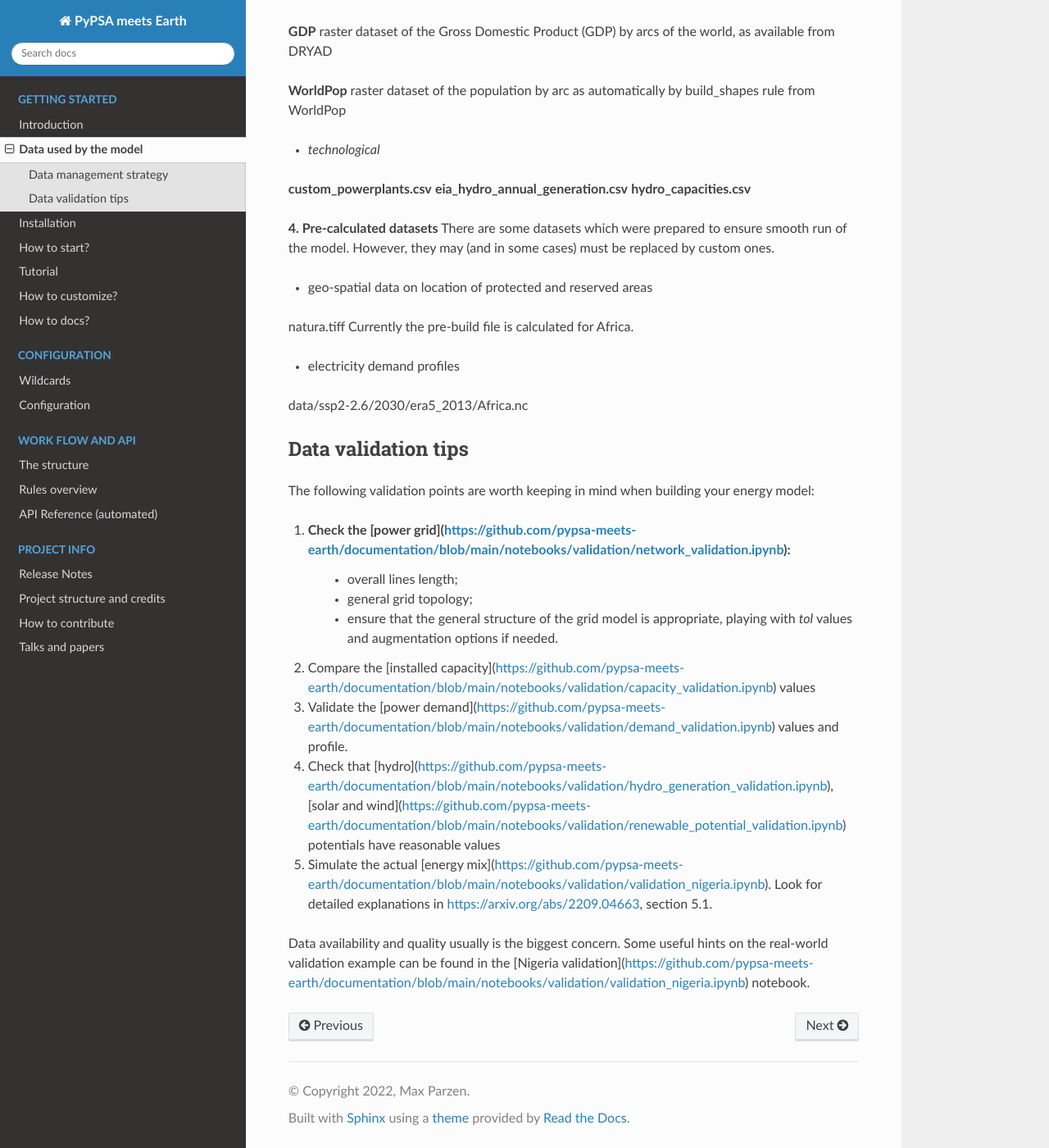
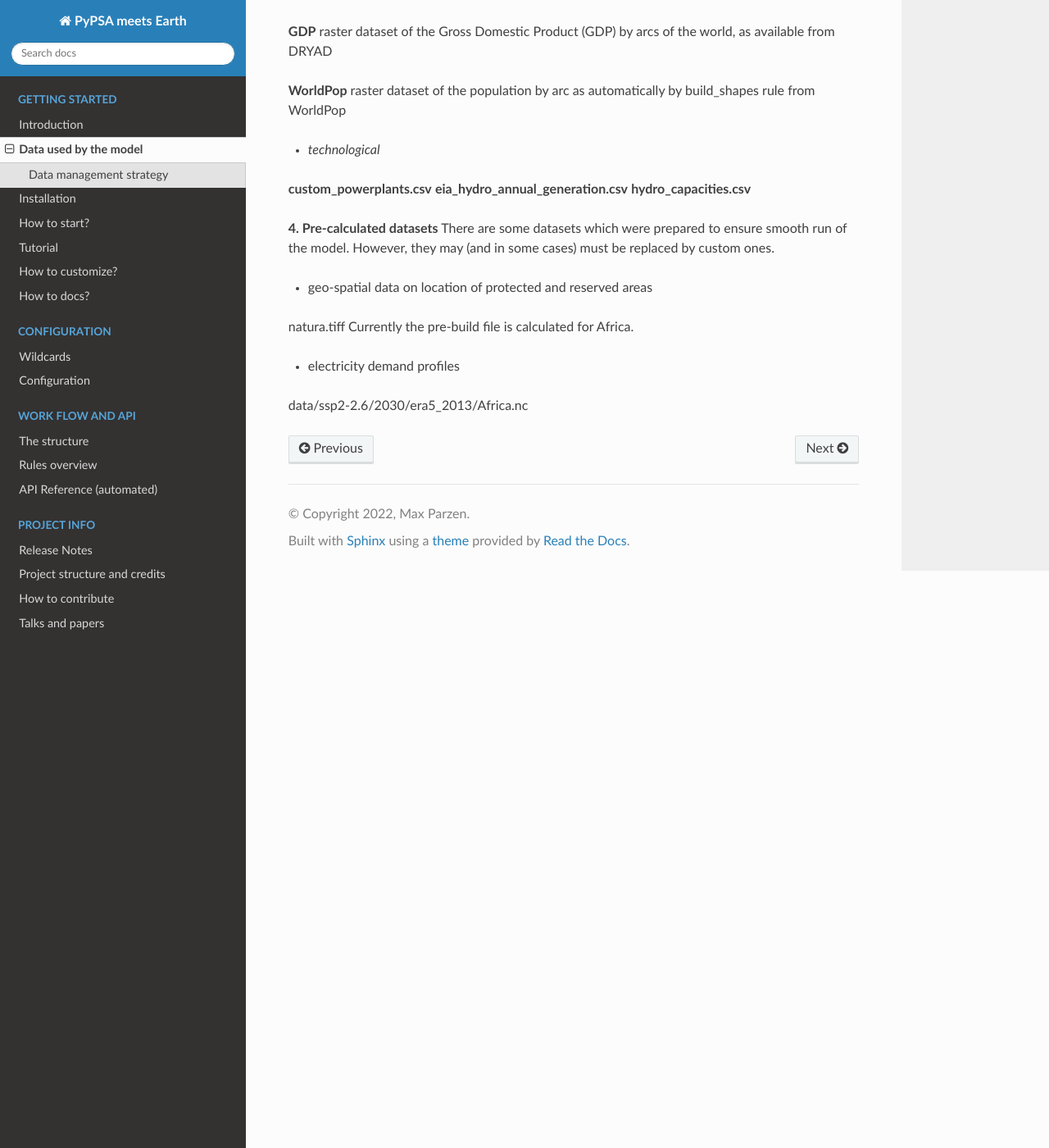
Before and after one commit to pypsa-meets-earth/pypsa-earth, a Sphinx documentation site: the page built from doc/data_workflow.rst, in a window 1280 px wide and 1400 px high, scrolled down 1845 px. Shown: the whole window at 82% size. Built offline with Sphinx 7.4.7 and the Read the Docs theme 2.0.0, drawn with Linux system fonts in a browser that asks for light colours; pages that are not in the unit, such as notebooks, are missing from menus; the version number could not be read and is left out.

Commit message:
Comment-out mentions of the notebooks

```diff
--- a/doc/data_workflow.rst
+++ b/doc/data_workflow.rst
@@ -78,24 +78,24 @@ Currently the pre-build file is calculated for Africa.
 - electricity demand profiles
 data/ssp2-2.6/2030/era5_2013/Africa.nc
 
-.. _data_validation_tips:
+.. .. _data_validation_tips:
 
-Data validation tips
-===================================
+.. Data validation tips
+.. ===================================
 
-The following validation points are worth keeping in mind when building your energy model:
+.. The following validation points are worth keeping in mind when building your energy model:
 
-1. Check the [power grid](https://github.com/pypsa-meets-earth/documentation/blob/main/notebooks/validation/network_validation.ipynb):
-    - overall lines length;
-    - general grid topology;
-    - ensure that the general structure of the grid model is appropriate, playing with `tol` values and augmentation options if needed.
+.. 1. Check the [power grid](https://github.com/pypsa-meets-earth/documentation/blob/main/notebooks/validation/network_validation.ipynb):
+..     - overall lines length;
+..     - general grid topology;
+..     - ensure that the general structure of the grid model is appropriate, playing with `tol` values and augmentation options if needed.
 
-2. Compare the [installed capacity](https://github.com/pypsa-meets-earth/documentation/blob/main/notebooks/validation/capacity_validation.ipynb) values
+.. 2. Compare the [installed capacity](https://github.com/pypsa-meets-earth/documentation/blob/main/notebooks/validation/capacity_validation.ipynb) values
 
-3. Validate the [power demand](https://github.com/pypsa-meets-earth/documentation/blob/main/notebooks/validation/demand_validation.ipynb) values and profile.
+.. 3. Validate the [power demand](https://github.com/pypsa-meets-earth/documentation/blob/main/notebooks/validation/demand_validation.ipynb) values and profile.
 
-4. Check that [hydro](https://github.com/pypsa-meets-earth/documentation/blob/main/notebooks/validation/hydro_generation_validation.ipynb), [solar and wind](https://github.com/pypsa-meets-earth/documentation/blob/main/notebooks/validation/renewable_potential_validation.ipynb) potentials have reasonable values
+.. 4. Check that [hydro](https://github.com/pypsa-meets-earth/documentation/blob/main/notebooks/validation/hydro_generation_validation.ipynb), [solar and wind](https://github.com/pypsa-meets-earth/documentation/blob/main/notebooks/validation/renewable_potential_validation.ipynb) potentials have reasonable values
 
-5. Simulate the actual [energy mix](https://github.com/pypsa-meets-earth/documentation/blob/main/notebooks/validation/validation_nigeria.ipynb). Look for detailed explanations in https://arxiv.org/abs/2209.04663, section 5.1.
+.. 5. Simulate the actual [energy mix](https://github.com/pypsa-meets-earth/documentation/blob/main/notebooks/validation/validation_nigeria.ipynb). Look for detailed explanations in https://arxiv.org/abs/2209.04663, section 5.1.
 
-Data availability and quality usually is the biggest concern. Some useful hints on the real-world validation example can be found in the [Nigeria validation](https://github.com/pypsa-meets-earth/documentation/blob/main/notebooks/validation/validation_nigeria.ipynb) notebook.
+.. Data availability and quality usually is the biggest concern. Some useful hints on the real-world validation example can be found in the [Nigeria validation](https://github.com/pypsa-meets-earth/documentation/blob/main/notebooks/validation/validation_nigeria.ipynb) notebook.
```
